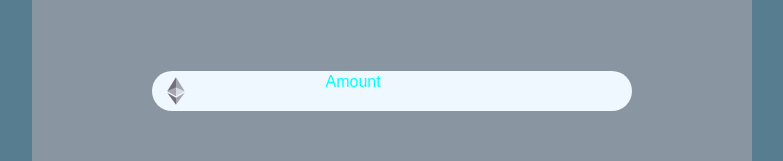
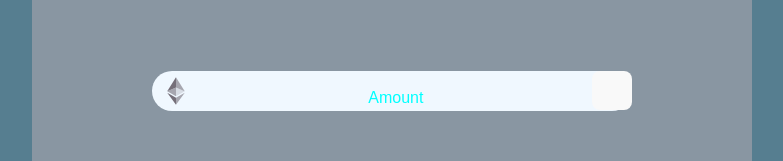
Before and after one commit to tauhid92/Token-Swap-App, a Vue app in the folder Swap-Frontend/: page / in a window 1280 px wide. Shown: the part 258-419 px from the top of the page, without its empty margins (248-1031 px from the left). Built offline with nearby package versions, Linux system fonts and the light colour scheme.

Commit message:
changed scss

```diff
--- a/Swap-Frontend/src/components/ExchangeForm.vue
+++ b/Swap-Frontend/src/components/ExchangeForm.vue
@@ -12,19 +12,21 @@
         <div class="form_input-cover_span2">
           <!-- the span will be a v-if and it will be invisible or stay as a placeholder some how till it is clicked-->
           <!-- <span class="form_input-cover_span2_label_amount">Amount</span> -->
-          <label for="name" class="form_input-cover_span2_label">
-            <span class="form_input-cover_span2_label_amount">Amount</span>
-          </label>
+
           <input
+            id ="amount"
             class="form_input-cover_span2_input"
             type="text"
             autocomplete="off"
           />
+          <label for="amount" class="form_input-cover_span2_label">
+            <span class="form_input-cover_span2_label_amount">Amount</span>
+          </label>
         </div>
         <div class="input-cover__span3">
-          <!-- <button class="input-cover__span3__btn">
+          <button class="input-cover__span3__btn">
             <img src="../assets/exchange-2.svg" class="colorize" />
-          </button> -->
+          </button>
         </div>
       </label>
 
--- a/Swap-Frontend/src/styles/_exchangeform.scss
+++ b/Swap-Frontend/src/styles/_exchangeform.scss
@@ -48,27 +48,27 @@
           pointer-events: none;
           color: aqua;
           &_amount {
-            position: absolute;
+            position: relative;
             bottom: 5px;
             left: 0px;
             transition: all 0.3s ease;
-            &:focus {
-              transform: translateY(-150%);
-              font-size: 8px;
-            }
+            // &:focus {
+            //   transform: translateY(-150%);
+            //   font-size: 8px;
+            // }
           }
 
-          &::after {
-            content: "";
-            position: absolute;
-            width: 100%;
-            height: 100%;
-            // border-bottom: 3px solid #5fa8d3;
-            bottom: -1px;
-            left: 0px;
-            transform: translateX(-100%);
-            transition: all 0.3s ease;
-          }
+          // &::after {
+          //   content: "";
+          //   position: absolute;
+          //   width: 100%;
+          //   height: 100%;
+          //   // border-bottom: 3px solid #5fa8d3;
+          //   bottom: -1px;
+          //   left: 0px;
+          //   transform: translateX(-100%);
+          //   transition: all 0.3s ease;
+          // }
         }
         &_input {
           background-color: inherit;
@@ -76,6 +76,13 @@
           height: 100%;
           border: none;
           outline: none;
+          &:focus {
+            ~ label{
+            // transform: translateX(-100%);
+            font-size: 8px;
+            top: -24px;
+            }
+          }
         }
       }
     }
```
